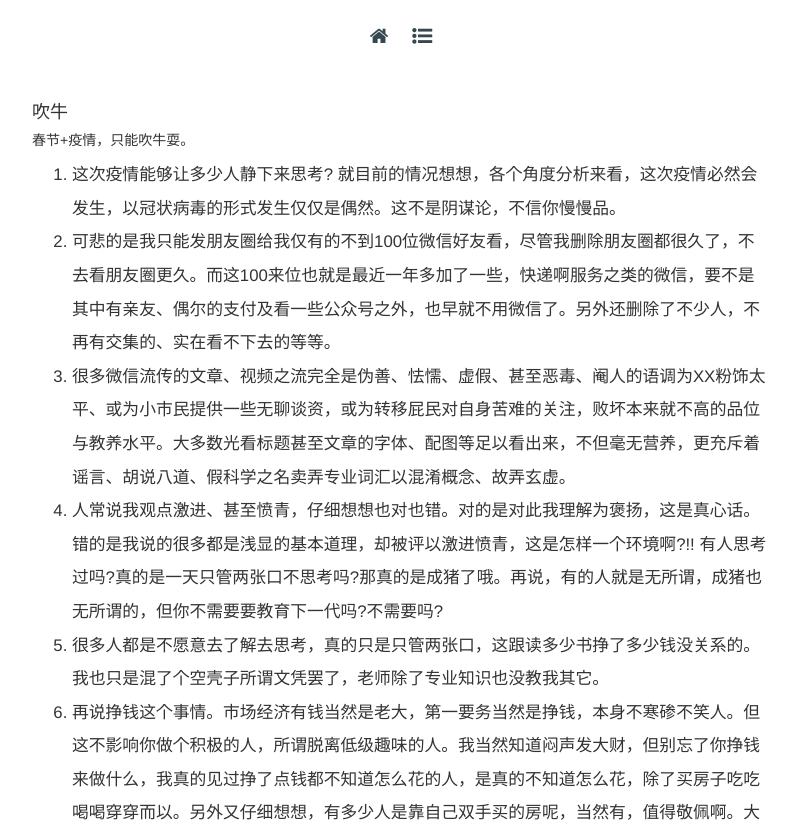
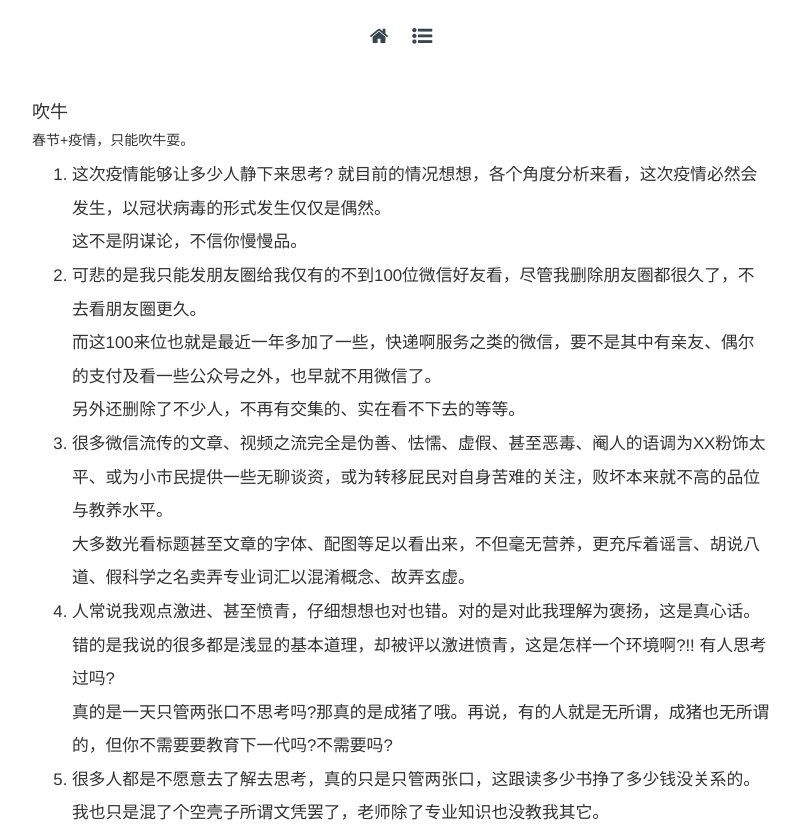
Before and after one commit to aoiumi/aoiumi.github.io, a plain HTML site: page 2020/05/09/吹牛/index.html in a window 1280 px wide. Shown: the part 127-952 px from the top of the page, without its empty margins (239-1040 px from the left). Drawn offline with nearby package versions, Linux system fonts and the light colour scheme; a script that the page names is missing.

Commit message:
Site updated: 2020-05-09 22:21:19

```diff
--- a/2020/05/09/吹牛/index.html
+++ b/2020/05/09/吹牛/index.html
@@ -110,12 +110,12 @@
     <!-- Article Content -->
     <div class="post-content">
         <h4 id="吹牛"><a href="#吹牛" class="headerlink" title="吹牛"></a>吹牛</h4><h5 id="春节-疫情，只能吹牛耍。"><a href="#春节-疫情，只能吹牛耍。" class="headerlink" title="春节+疫情，只能吹牛耍。"></a>春节+疫情，只能吹牛耍。</h5><ol>
-<li>这次疫情能够让多少人静下来思考? 就目前的情况想想，各个角度分析来看，这次疫情必然会发生，以冠状病毒的形式发生仅仅是偶然。这不是阴谋论，不信你慢慢品。</li>
-<li>可悲的是我只能发朋友圈给我仅有的不到100位微信好友看，尽管我删除朋友圈都很久了，不去看朋友圈更久。而这100来位也就是最近一年多加了一些，快递啊服务之类的微信，要不是其中有亲友、偶尔的支付及看一些公众号之外，也早就不用微信了。另外还删除了不少人，不再有交集的、实在看不下去的等等。</li>
-<li>很多微信流传的文章、视频之流完全是伪善、怯懦、虚假、甚至恶毒、阉人的语调为XX粉饰太平、或为小市民提供一些无聊谈资，或为转移屁民对自身苦难的关注，败坏本来就不高的品位与教养水平。大多数光看标题甚至文章的字体、配图等足以看出来，不但毫无营养，更充斥着谣言、胡说八道、假科学之名卖弄专业词汇以混淆概念、故弄玄虚。</li>
-<li>人常说我观点激进、甚至愤青，仔细想想也对也错。对的是对此我理解为褒扬，这是真心话。错的是我说的很多都是浅显的基本道理，却被评以激进愤青，这是怎样一个环境啊?!! 有人思考过吗?真的是一天只管两张口不思考吗?那真的是成猪了哦。再说，有的人就是无所谓，成猪也无所谓的，但你不需要要教育下一代吗?不需要吗?</li>
-<li>很多人都是不愿意去了解去思考，真的只是只管两张口，这跟读多少书挣了多少钱没关系的。我也只是混了个空壳子所谓文凭罢了，老师除了专业知识也没教我其它。</li>
-<li>再说挣钱这个事情。市场经济有钱当然是老大，第一要务当然是挣钱，本身不寒碜不笑人。但这不影响你做个积极的人，所谓脱离低级趣味的人。我当然知道闷声发大财，但别忘了你挣钱来做什么，我真的见过挣了点钱都不知道怎么花的人，是真的不知道怎么花，除了买房子吃吃喝喝穿穿而以。另外又仔细想想，有多少人是靠自己双手买的房呢，当然有，值得敬佩啊。大多数总不是靠父母亲戚朋友帮忙或是拆迁赔款腾挪来腾挪去走过来的吗?何必言必劝人买房。再说你只知道买房，变相的不就说明你不会理财了么，投资渠道没有啊，只知道买房子啊。</li>
+<li>这次疫情能够让多少人静下来思考? 就目前的情况想想，各个角度分析来看，这次疫情必然会发生，以冠状病毒的形式发生仅仅是偶然。<br>这不是阴谋论，不信你慢慢品。</li>
+<li>可悲的是我只能发朋友圈给我仅有的不到100位微信好友看，尽管我删除朋友圈都很久了，不去看朋友圈更久。<br> 而这100来位也就是最近一年多加了一些，快递啊服务之类的微信，要不是其中有亲友、偶尔的支付及看一些公众号之外，也早就不用微信了。<br> 另外还删除了不少人，不再有交集的、实在看不下去的等等。</li>
+<li>很多微信流传的文章、视频之流完全是伪善、怯懦、虚假、甚至恶毒、阉人的语调为XX粉饰太平、或为小市民提供一些无聊谈资，或为转移屁民对自身苦难的关注，败坏本来就不高的品位与教养水平。<br> 大多数光看标题甚至文章的字体、配图等足以看出来，不但毫无营养，更充斥着谣言、胡说八道、假科学之名卖弄专业词汇以混淆概念、故弄玄虚。</li>
+<li>人常说我观点激进、甚至愤青，仔细想想也对也错。对的是对此我理解为褒扬，这是真心话。错的是我说的很多都是浅显的基本道理，却被评以激进愤青，这是怎样一个环境啊?!! 有人思考过吗?<br> 真的是一天只管两张口不思考吗?那真的是成猪了哦。再说，有的人就是无所谓，成猪也无所谓的，但你不需要要教育下一代吗?不需要吗?</li>
+<li>很多人都是不愿意去了解去思考，真的只是只管两张口，这跟读多少书挣了多少钱没关系的。<br> 我也只是混了个空壳子所谓文凭罢了，老师除了专业知识也没教我其它。</li>
+<li>再说挣钱这个事情。市场经济有钱当然是老大，第一要务当然是挣钱，本身不寒碜不笑人。<br> 但这不影响你做个积极的人，所谓脱离低级趣味的人。我当然知道闷声发大财，但别忘了你挣钱来做什么，我真的见过挣了点钱都不知道怎么花的人，是真的不知道怎么花，除了买房子吃吃喝喝穿穿而以。<br> 另外又仔细想想，有多少人是靠自己双手买的房呢，当然有，值得敬佩啊。大多数总不是靠父母亲戚朋友帮忙或是拆迁赔款腾挪来腾挪去走过来的吗?何必言必劝人买房。再说你只知道买房，变相的不就说明你不会理财了么，投资渠道没有啊，只知道买房子啊。</li>
 <li>我能给什么建议?</li>
 <li>说你呢</li>
 </ol>
```
